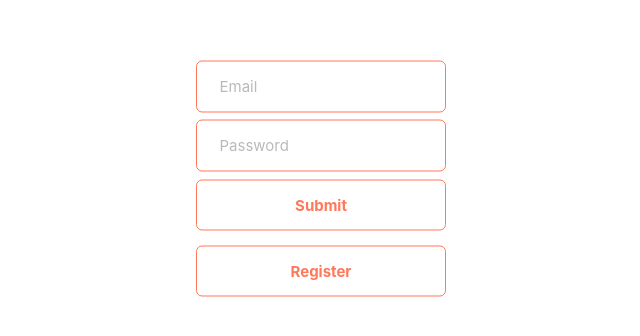
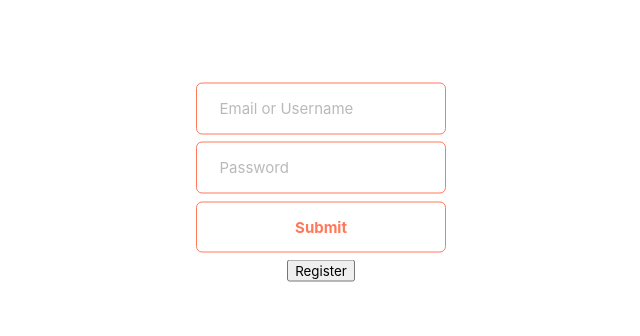
Before and after one commit to kcvgan/pantry-client, a React (Create React App) app: page /login in a window 1280 px wide. Shown: the part 222-558 px from the top of the page, without its empty margins (319-959 px from the left). Built offline with nearby package versions, Linux system fonts and the light colour scheme.

Commit message:
Refactored signin to new api and async/await.

```diff
--- a/src/components/dashboard/pantryContainer/PantryContainer.tsx
+++ b/src/components/dashboard/pantryContainer/PantryContainer.tsx
@@ -25,7 +25,7 @@ class PantryContainer extends Component<PantryContainerProps, PantryContainerSta
     super(props);
   }
 
-  public static defaultProps = {
+  static defaultProps: PantryContainerProps = {
     products: [],
   }
 
--- a/src/components/login/LoginPage.tsx
+++ b/src/components/login/LoginPage.tsx
@@ -1,13 +1,14 @@
 import React, { Component } from 'react';
+import { connect } from 'react-redux';
+import { Redirect } from 'react-router';
+import { Dispatch } from 'redux';
+import LoginRequest from '../../models/rest/login.request';
+import User from '../../models/user.model';
+import { authenticatedUser } from '../../redux/actions/user.actions';
+import { State } from '../../redux/reducers/root.reducer';
+import * as authService from '../../services/auth.service';
 import LoginForm from './form/LoginForm';
 import './LoginPage.css';
-import * as authService from '../../services/auth.service';
-import User from '../../models/user.model';
-import { Redirect } from 'react-router';
-import { connect } from 'react-redux';
-import { Dispatch } from 'redux';
-import { State } from '../../redux/reducers/root.reducer';
-import { ActionTypes } from '../../redux/actions/user.actions';
 
 export interface LoginPageProps {
   token?: string;
@@ -29,19 +30,11 @@ class LoginPage extends Component<LoginPageProps, LoginPageState> {
 
   state: LoginPageState = initialState;
 
-  submit = (user: User) => {
-    authService.signIn(user)
-      .then((value) => {
-        const tokenAction = {
-          type: ActionTypes.AUTHENTICATED_USER,
-          payload: {
-            token: value
-          }
-        };
-        if (this.props.dispatch) {
-          this.props.dispatch(tokenAction);
-        };
-      });
+  submit = async (loginRequest: LoginRequest) => {
+    const [token, error] = await authService.signIn(loginRequest);
+    if (token) {
+      this.props.dispatch(authenticatedUser(token))
+    }
   };
 
   register = (user: User) => {
@@ -59,9 +52,10 @@ class LoginPage extends Component<LoginPageProps, LoginPageState> {
 
     return (
       <div className={'loginContainer'}>
-        <LoginForm submitUser={(user: User) => this.submit(user)}
-          registerUser={(user: User) => this.register(user)}
-          registerButtonState={registered} />
+        <LoginForm
+          submitUser={(LoginRequest: LoginRequest) => this.submit(LoginRequest)}
+        />
+        <button onClick={() => console.log('trying to register')}>Register</button>
       </div>
     )
   }
--- a/src/components/login/form/LoginForm.tsx
+++ b/src/components/login/form/LoginForm.tsx
@@ -1,31 +1,14 @@
-import React, { useState, ChangeEvent, ReactNode } from 'react';
+import React, { ChangeEvent, FC, useState } from 'react';
+import LoginRequest from '../../../models/rest/login.request';
+import Spinner from '../../utilComponents/spinner';
 import './LoginForm.css';
-import User from '../../../models/user.model';
-import Spinner from '../../utilComponents/spinner';
 
-export interface LoginFormProps {
-  submitUser(user: User): void;
-  registerUser(user: User): void;
-  registerButtonState: boolean;
-}
-
-const LoginForm = (props: LoginFormProps) => {
-  const [values, setValues] = useState({ email: '', password: '' });
-  const [isLoginClicked, setLoginClicked] = useState(false);
-  const [isRegisterClicked, setRegisterClicked] = useState(false);
+const LoginForm: FC<{ submitUser: (loginRequest: LoginRequest) => void }> = ({ submitUser }) => {
+  const [values, setValues] = useState<LoginRequest>({ usernameOrEmail: '', password: '' });
+  const [wasLoginClicked, setLoginClicked] = useState(false);
 
   const onChange = (event: ChangeEvent<HTMLInputElement>) => {
     setValues({ ...values, [event.target.name]: event.target.value });
-  }
-
-  const { submitUser, registerUser, registerButtonState } = props;
-
-  const isRegistered = (registerButtonState: boolean): string => {
-    if (registerButtonState) {
-      return 'pButtonRegistered';
-    } else {
-      return 'pButton';
-    }
   }
 
   const onLoginClick = () => {
@@ -33,34 +16,24 @@ const LoginForm = (props: LoginFormProps) => {
     submitUser(values);
   }
 
-  const onRegisterClick = () => {
-    setRegisterClicked(true);
-    registerUser(values);
-  }
-
-  const loginButton = isLoginClicked ? <Spinner /> : 'Submit';
-
-  const registerButtonContents = () => {
-    if (!registerButtonState) {
-      if (isRegisterClicked) {
-        return <Spinner />;
-      } else {
-        return 'Register';
-      }
-    } else {
-      return 'Success';
-    }
-  };
+  const loginButtonContent = wasLoginClicked ? <Spinner /> : 'Submit';
 
   return (
     <>
-      <input onChange={onChange} name="email" className={'pTextInput'} type="text" placeholder="Email" />
-      <input onChange={onChange} name="password" className={'pTextInput'} type="password" placeholder="Password" />
+      <input
+        onChange={onChange}
+        name="usernameOrEmail"
+        className={'pTextInput'}
+        type="text"
+        placeholder="Email or Username" />
+      <input
+        onChange={onChange}
+        name="password"
+        className={'pTextInput'}
+        type="password"
+        placeholder="Password" />
       <button className={'pButton'} onClick={onLoginClick}>
-        {loginButton}
-      </button>
-      <button className={isRegistered(registerButtonState)} onClick={onRegisterClick}>
-        {registerButtonContents()}
+        {loginButtonContent}
       </button>
     </>
   );
--- /dev/null
+++ b/src/models/rest/login.request.ts
@@ -0,0 +1,6 @@
+interface LoginRequest {
+  usernameOrEmail: string,
+  password: string
+}
+
+export default LoginRequest;
--- a/src/services/auth.service.ts
+++ b/src/services/auth.service.ts
@@ -1,20 +1,19 @@
 import axiosWrapper from '../util/axiosWrapper';
 import User from '../models/user.model';
 import { AxiosResponse, AxiosError } from 'axios';
+import LoginRequest from '../models/rest/login.request';
+import on from '../util/on';
 
-export const signIn = (user: User): Promise<string> => {
-  return axiosWrapper.post('/user/signin', user)
-    .then((response: AxiosResponse) => {
-      const { token } = response.data;
-      axiosWrapper.defaults.headers.common['token'] = token;
-      return token;
-    }).catch((error: AxiosError) => {
-      return error.code;
-    })
+export const signIn = async (loginRequest: LoginRequest): Promise<[string, AxiosError]> => {
+  const [token, error] = await on<string, AxiosError>(axiosWrapper.post('/auth/signin', loginRequest));
+  if (token) {
+    axiosWrapper.defaults.headers.common['token'] = token;
+  }
+  return [token, error];
 };
 
 export const signUp = (user: User): Promise<boolean> => {
-  return axiosWrapper.post('/user/signup', user)
+  return axiosWrapper.post('/auth/signup', user)
     .then((response: AxiosResponse) => {
       return true;
     }).catch((error: AxiosError) => {
--- a/src/util/axiosWrapper.ts
+++ b/src/util/axiosWrapper.ts
@@ -1,6 +1,6 @@
 import axios, { AxiosInstance } from 'axios';
 
-export const API_BASE_URL = "https://pantr-api.herokuapp.com";
+export const API_BASE_URL = "https://pantr.herokuapp.com/api";
 
 const axiosWrapper: AxiosInstance = axios.create({
   baseURL: API_BASE_URL,
--- /dev/null
+++ b/src/util/on.ts
@@ -0,0 +1,9 @@
+import { AxiosPromise } from "axios";
+
+const on = <RES, ERR = any> (promise: AxiosPromise): Promise<[RES, ERR]> => {
+  return promise
+    .then(({ data }): [RES, ERR] => [data, null] as [RES, ERR])
+    .catch((error): [RES, ERR] => [null, error] as [RES, ERR])
+}
+
+export default on;
--- a/tsconfig.json
+++ b/tsconfig.json
@@ -11,6 +11,7 @@
     "esModuleInterop": true,
     "allowSyntheticDefaultImports": true,
     "strict": true,
+    "strictNullChecks": false,
     "forceConsistentCasingInFileNames": true,
     "module": "esnext",
     "moduleResolution": "node",
```
